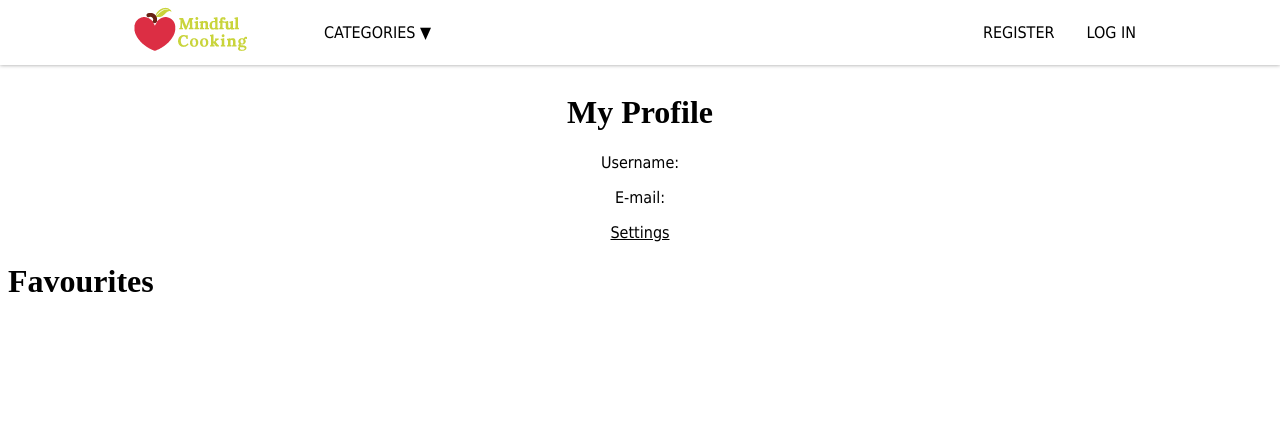
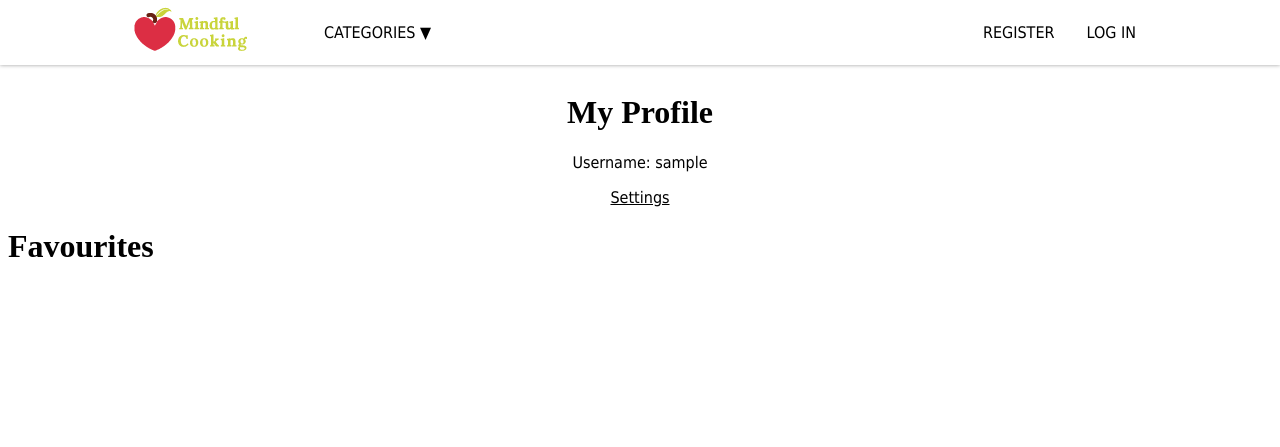
Before and after one commit to DV-11/project, a Flask app: template templates/personal_profile.html in a window 1280 px wide. Shown: the top 447 px of the page. Run offline with Flask 2, Linux system fonts and the light colour scheme; the template is opened without the code that fills it: most values are stand-ins (such as "Sample title", 1, 10 or a date in 2020); some libraries are stand-ins or nearby versions.

Commit message:
personal profile

```diff
--- a/templates/personal_profile.html
+++ b/templates/personal_profile.html
@@ -5,12 +5,11 @@
 {% endblock %}
 
 {% block main %}
-    <div>
+    <div style= "text-align:center" >
         <h1>My Profile</h1>
-        <p>Username:</p>
-        <p>E-mail:</p>
+        <p>Username: {{ username }}</p>
         </div>
-            <a href="settings.html">Settings</a>
+            <a href="{{ url_for('settings') }}">Settings</a>
         </div>
     </div>
     <div>
```
